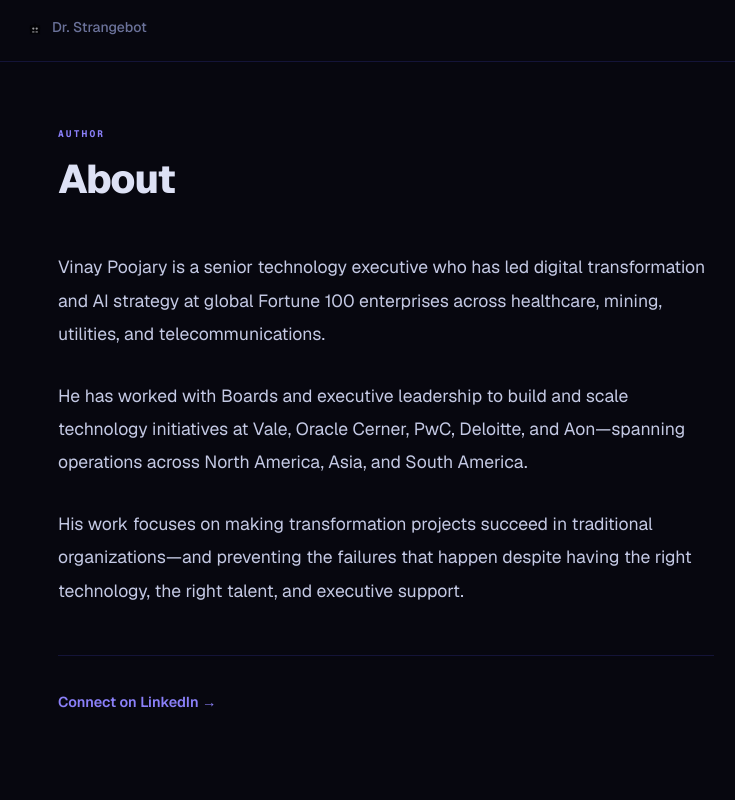
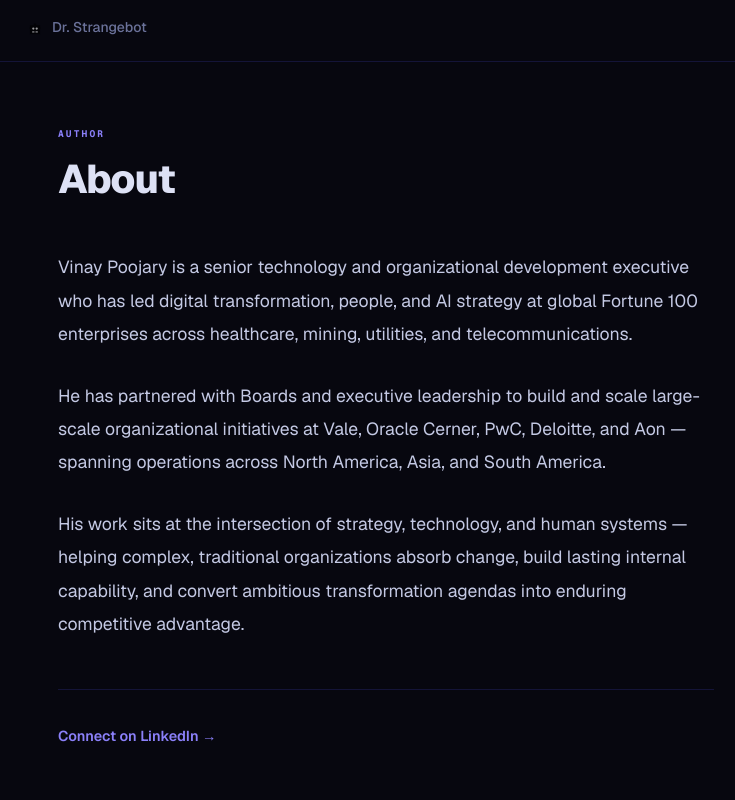
Before and after one commit to fussbugs/dr-strangebot, a Next.js app: page /about in a window 1280 px wide. Shown: the top 800 px of the page, without its empty margins (254-989 px from the left). Built offline with nearby package versions, Linux system fonts and the light colour scheme.

Commit message:
Update About page bio text

```diff
--- a/app/about/page.tsx
+++ b/app/about/page.tsx
@@ -72,7 +72,7 @@ export default function AboutPage() {
               lineHeight: 1.9,
             }}
           >
-            Vinay Poojary is a senior technology executive who has led digital transformation and AI strategy at global Fortune 100 enterprises across healthcare, mining, utilities, and telecommunications.
+            Vinay Poojary is a senior technology and organizational development executive who has led digital transformation, people, and AI strategy at global Fortune 100 enterprises across healthcare, mining, utilities, and telecommunications.
           </p>
 
           <p
@@ -82,7 +82,7 @@ export default function AboutPage() {
               lineHeight: 1.9,
             }}
           >
-            He has worked with Boards and executive leadership to build and scale technology initiatives at Vale, Oracle Cerner, PwC, Deloitte, and Aon—spanning operations across North America, Asia, and South America.
+            He has partnered with Boards and executive leadership to build and scale large-scale organizational initiatives at Vale, Oracle Cerner, PwC, Deloitte, and Aon — spanning operations across North America, Asia, and South America.
           </p>
 
           <p
@@ -92,7 +92,7 @@ export default function AboutPage() {
               lineHeight: 1.9,
             }}
           >
-            His work focuses on making transformation projects succeed in traditional organizations—and preventing the failures that happen despite having the right technology, the right talent, and executive support.
+            His work sits at the intersection of strategy, technology, and human systems — helping complex, traditional organizations absorb change, build lasting internal capability, and convert ambitious transformation agendas into enduring competitive advantage.
           </p>
         </div>
 
```
